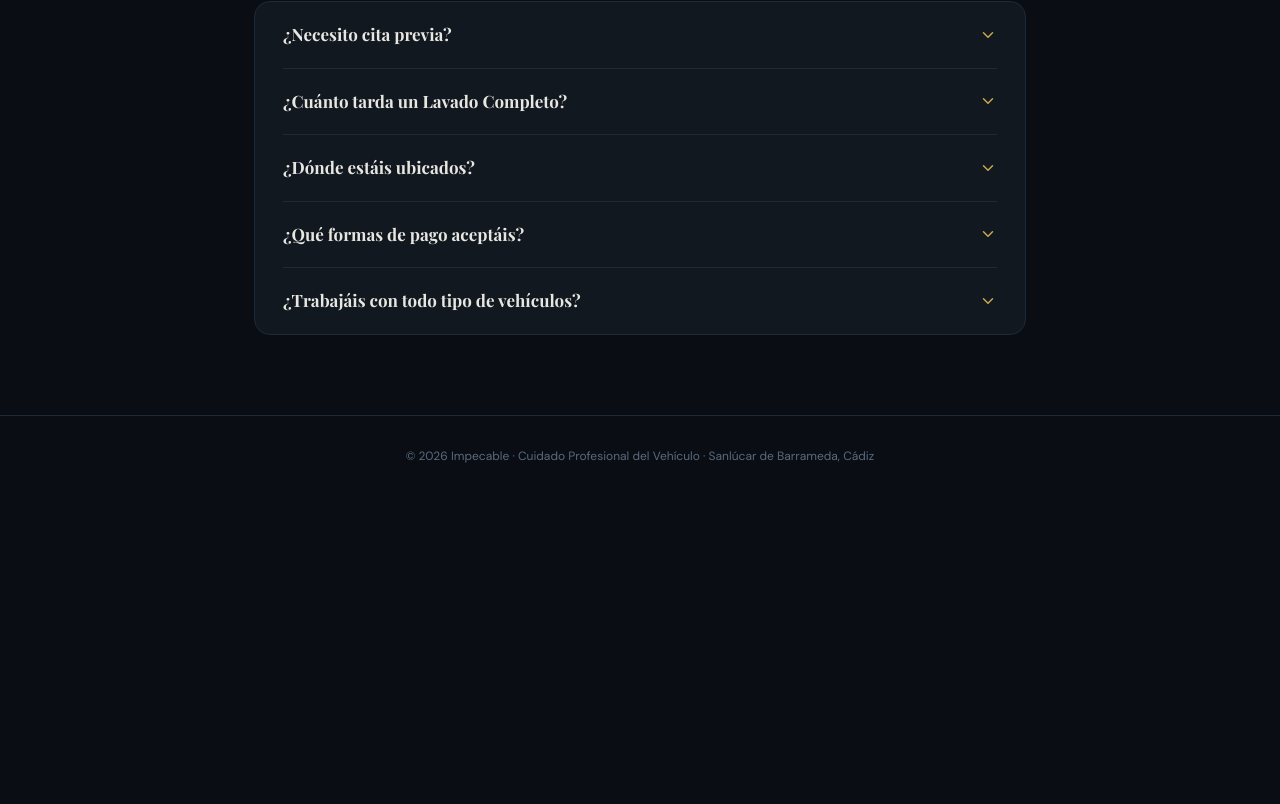
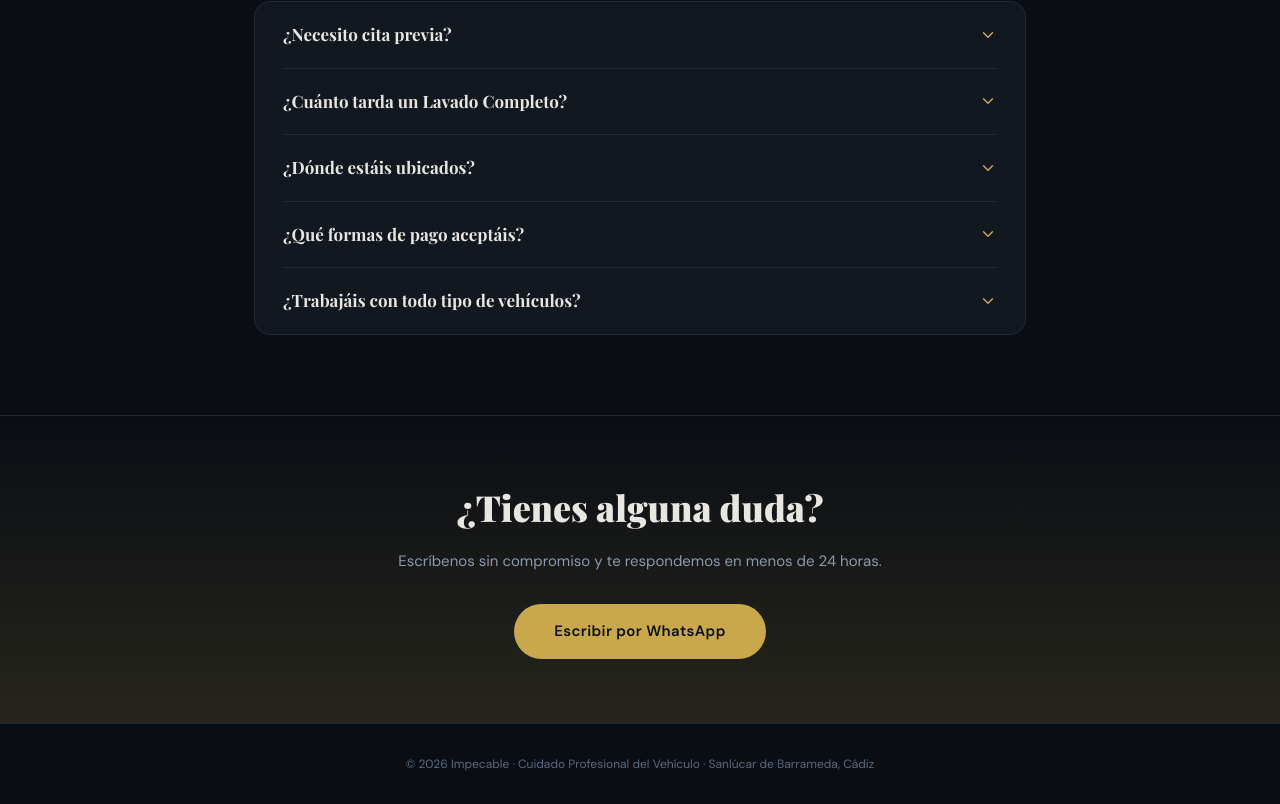
Before and after one commit to dsm0033/la-impecable, a Next.js app: page /servicios in a window 1280 px wide. Shown: the part 2034-2838 px from the top of the page. Before the commit the page ends 2530 px from the top, so only its background shows below. Built offline with nearby package versions, Linux system fonts and the light colour scheme.

Commit message:
Mejora en el CTA

```diff
--- a/src/app/servicios/page.js
+++ b/src/app/servicios/page.js
@@ -128,6 +128,30 @@ export default function ServiciosPage() {
       {/* FAQ */}
       <FAQSection />
 
+      {/* CTA */}
+      <div
+        className="text-center px-6 py-16 border-t border-[#1E2A38]"
+        style={{ background: "linear-gradient(to bottom, transparent, rgba(201,168,76,0.15))" }}
+      >
+        <h2
+          className="font-serif font-black text-[#E8E6E1] mb-4"
+          style={{ fontSize: "clamp(24px, 5vw, 36px)" }}
+        >
+          ¿Tienes alguna duda?
+        </h2>
+        <p className="font-sans text-[15px] text-[#8A9AAC] mb-8">
+          Escríbenos sin compromiso y te respondemos en menos de 24 horas.
+        </p>
+        <a
+          href="https://wa.me/34607445305?text=Hola%2C%20tengo%20una%20pregunta%20sobre%20vuestros%20servicios."
+          target="_blank"
+          rel="noopener noreferrer"
+          className="inline-flex items-center gap-2 font-sans text-[15px] font-semibold px-10 py-4 bg-[#C9A84C] text-[#0A0E14] rounded-full tracking-wide hover:bg-[#A68A3A] transition-colors"
+        >
+          Escribir por WhatsApp
+        </a>
+      </div>
+
       {/* Footer */}
       <footer className="text-center px-6 py-8 border-t border-[#1E2A38]">
         <p className="font-sans text-xs text-[#5A6A7C]">
```
